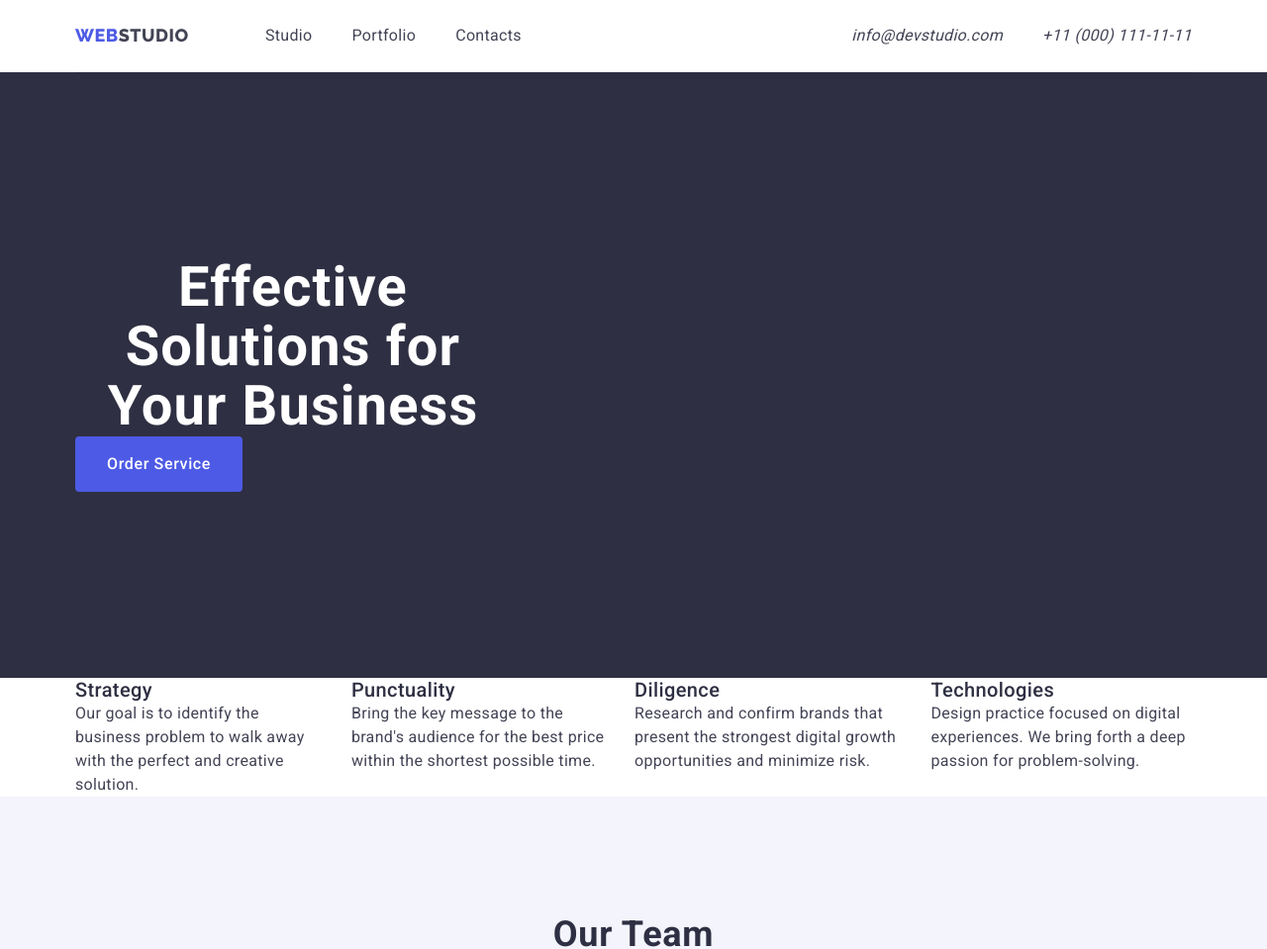
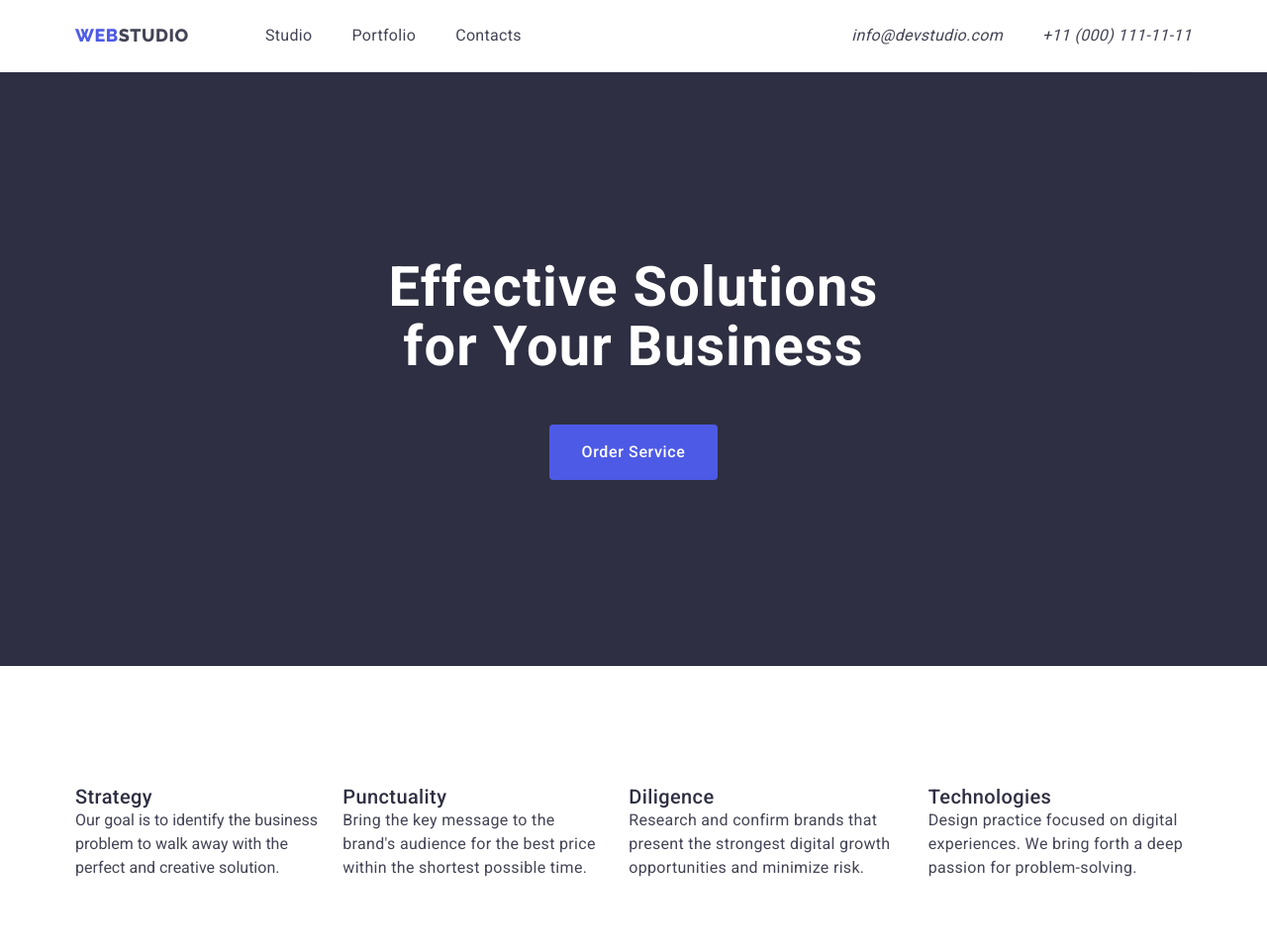
Before and after one commit to frasdor/goit-markup-hw-03, a plain HTML site: page index.html in a window 1280 px wide. Shown: the top 959 px of the page at 99% size. Drawn offline with nearby package versions, Linux system fonts and the light colour scheme.

Commit message:
changed css

```diff
--- a/style.css
+++ b/style.css
@@ -101,7 +101,7 @@ body{
     /* height: calc(100vh-200px); */
     background-color: var(--navy-blue);
     color: var(--white);
-
+    text-align: center;
     display: flex;
     flex-direction: column;
     align-items: center;
@@ -117,11 +117,13 @@ body{
     text-align: center;
     color: var(--white);
     word-wrap: break-word;
-    max-width: 440px;
+    width: 496px;
+    margin: auto;
 }
 
 .hero-btn {
     padding: 1rem 2rem;
+    margin-top: 48px;
     background-color:var(--iris);
     cursor: pointer;
     border: none;
@@ -170,7 +172,7 @@ p {
 }
 
 .feature{
-    padding:0px;
+    padding: 120px 0px;
     display:flex;
     flex-direction: column;
     align-items: center;
@@ -184,7 +186,9 @@ p {
     display: flex;
     flex-direction: row;
     gap: 24px;
-
+}
+.feature-description {
+    letter-spacing: normal;
 }
 /* h2 */
 .section-title {
@@ -194,6 +198,8 @@ p {
     letter-spacing: 0.02em;
     text-align: center;
     color: var(--navy-blue);
+    padding-bottom: 72px;
+    margin-bottom: 8px;
 }
 .team-card {
     padding: 120px 0px;
@@ -255,7 +261,7 @@ padding: 32px 16px;
 
 /* Our Portfolio */
 .products {
-    padding: 0px;
+    padding: 120px 0px;
     display: flex;
     flex-direction: column;
     align-items: center;
```
